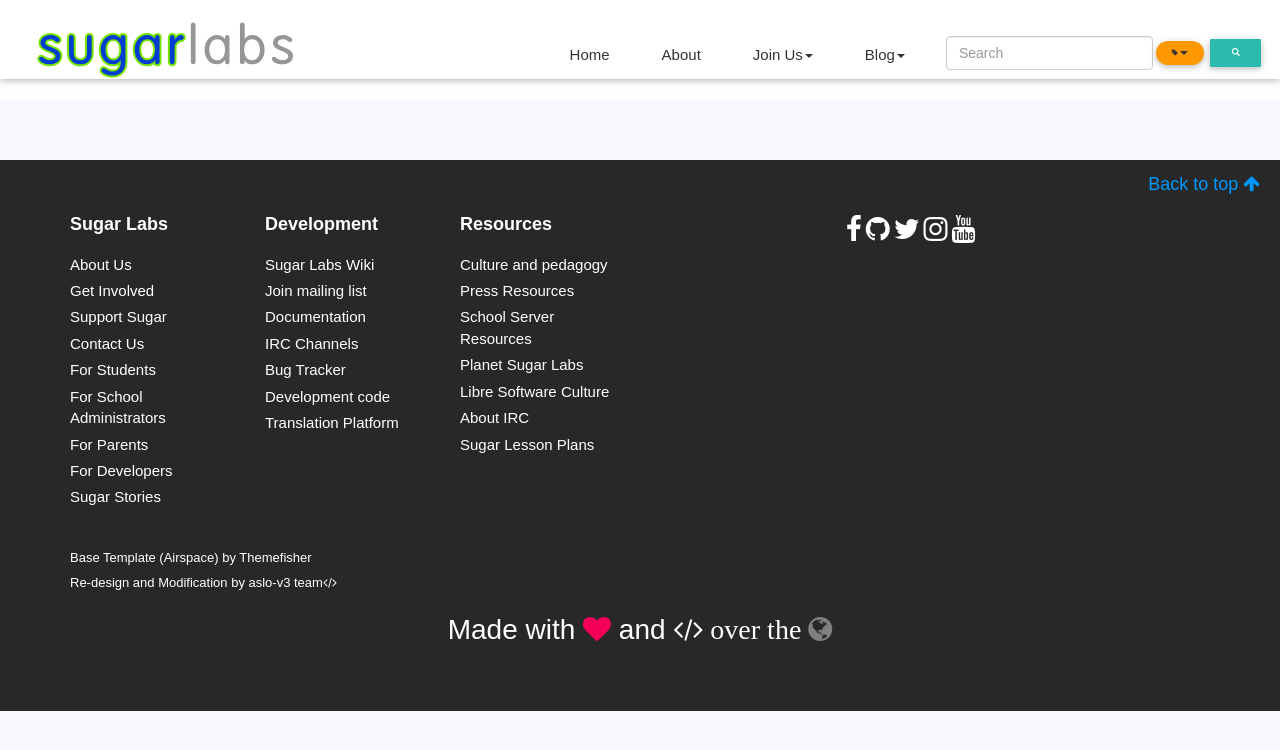
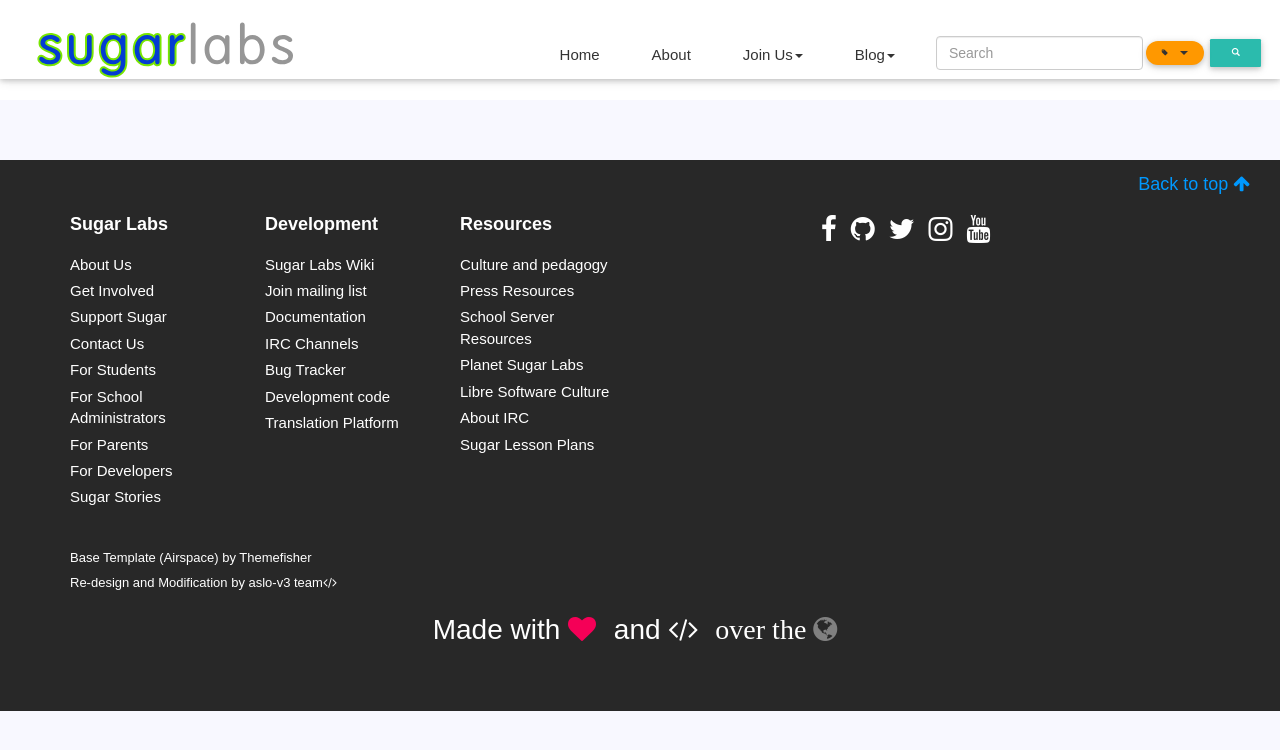
Before and after one commit to jatindhankhar/aslo-v3-copy, a Python web app: template aslo/web/templates/index.html in a window 1280 px wide. Shown: the top 750 px of the page. Run offline with Jinja, Linux system fonts and the light colour scheme; the template is opened without the code that fills it, so the values that code supplies are empty; some libraries are stand-ins or nearby versions; some web fonts are replaced.

Commit message:
Rename Title from Software Center to Activities. Add space in suffix SugarLabs. Add space between font-awesome icons and words

```diff
--- a/aslo/web/static/css/style.css
+++ b/aslo/web/static/css/style.css
@@ -92,3 +92,7 @@ footer a {
 .dropdown-menu  li {
     display: initial;
     }
+
+i.fa::before {
+    margin-right: 10px;
+}
--- a/aslo/web/templates/index.html
+++ b/aslo/web/templates/index.html
@@ -1,7 +1,7 @@
 {% extends "partials/layout.html" %}
 
 {% block title %}
-  {{ _('Software Center') }}
+  {{ _('Activities') }}
 {% endblock %}
 
 {% block content %}
--- a/aslo/web/templates/partials/layout.html
+++ b/aslo/web/templates/partials/layout.html
@@ -6,7 +6,7 @@
     <meta http-equiv="X-UA-Compatible" content="IE=edge">
     <link id="defaultIcon1" rel="shortcut icon" href="https://www.sugarlabs.org/assets/favicon_06.png" />
     <title>
-      {% block title %}{% endblock %} | {{ _('SugarLabs') }}
+      {% block title %}{% endblock %} | {{ _('Sugar Labs') }}
     </title>
 
     <link href="{{ url_for('web.static', filename='css/googleFonts.css') }}" rel="stylesheet" type="text/css" >
```
